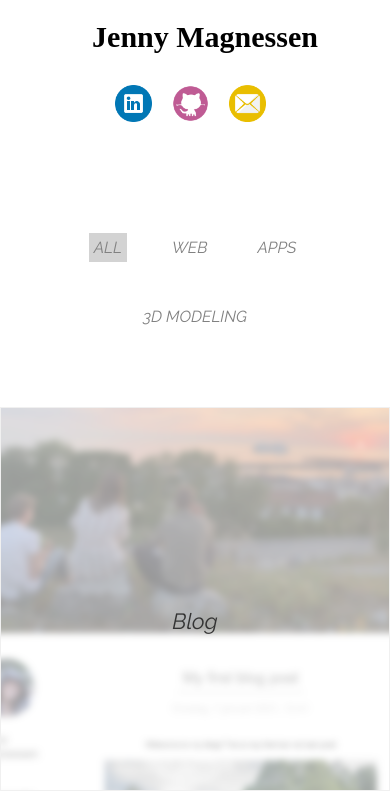
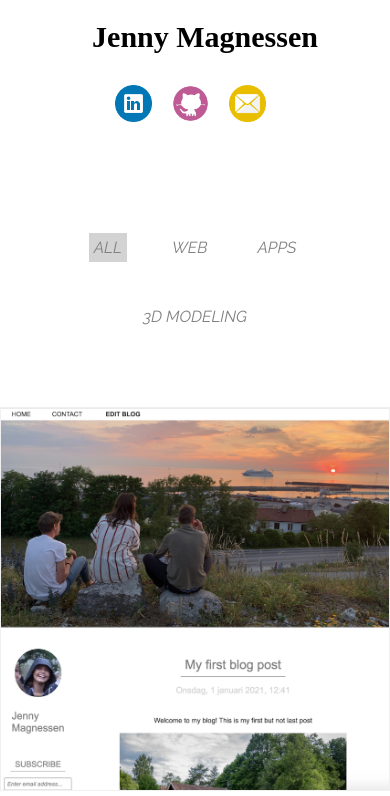
Before and after one commit to jennymag/portfolio, a React (Create React App) app: page /portfolio in a window 390 px wide. Shown: the top 796 px of the page. Built offline with nearby package versions, Linux system fonts and the light colour scheme; no server answers; a web font is replaced by a local one.

Commit message:
Remove hover effect for mobile

```diff
--- a/src/App.css
+++ b/src/App.css
@@ -81,6 +81,15 @@ body {
     flex-direction: column;
     max-width: 100%;
   }
+  #projectImg {
+    opacity: 1;
+    -webkit-filter: blur(0px);
+    transition: transform 0s;
+    transform: scale(1);
+  }
+  #projectName {
+    display: none;
+  }
 }
 
 @media only screen and (max-width: 484px) {
--- a/src/Project.js
+++ b/src/Project.js
@@ -42,8 +42,8 @@ function Project(props) {
   return (
     <Link to={`/portfolio/${props.id}`}>
       <ProjectHolder>
-        <img src={props.img} alt={props.id} />
-        <h3>{props.name}</h3>
+        <img src={props.img} alt={props.id} id="projectImg" />
+        <h3 id="projectName">{props.name}</h3>
       </ProjectHolder>
     </Link>
   );
```
Also changed, not shown: 1 other file (tests, documents, lock files or other folders).
